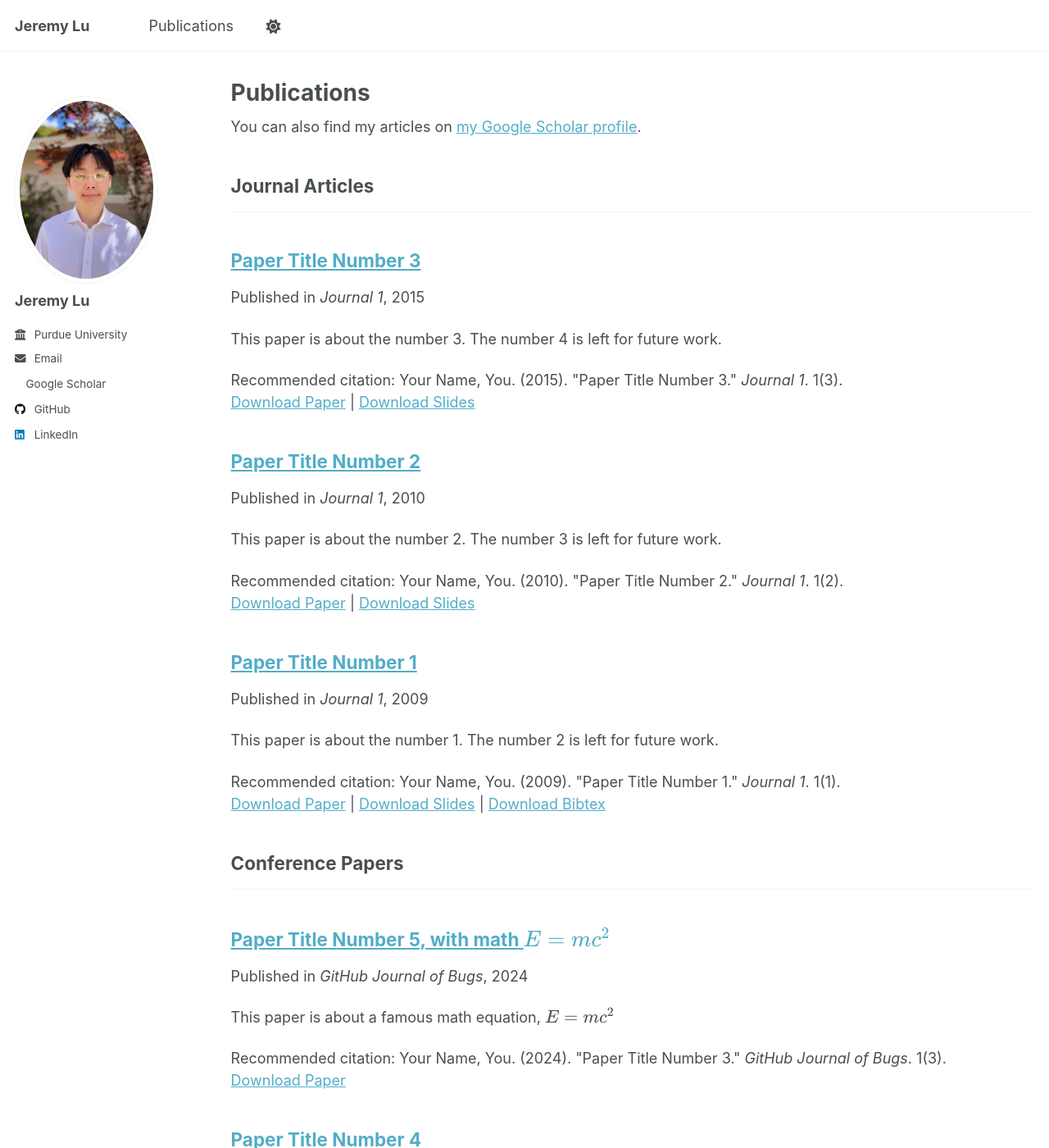
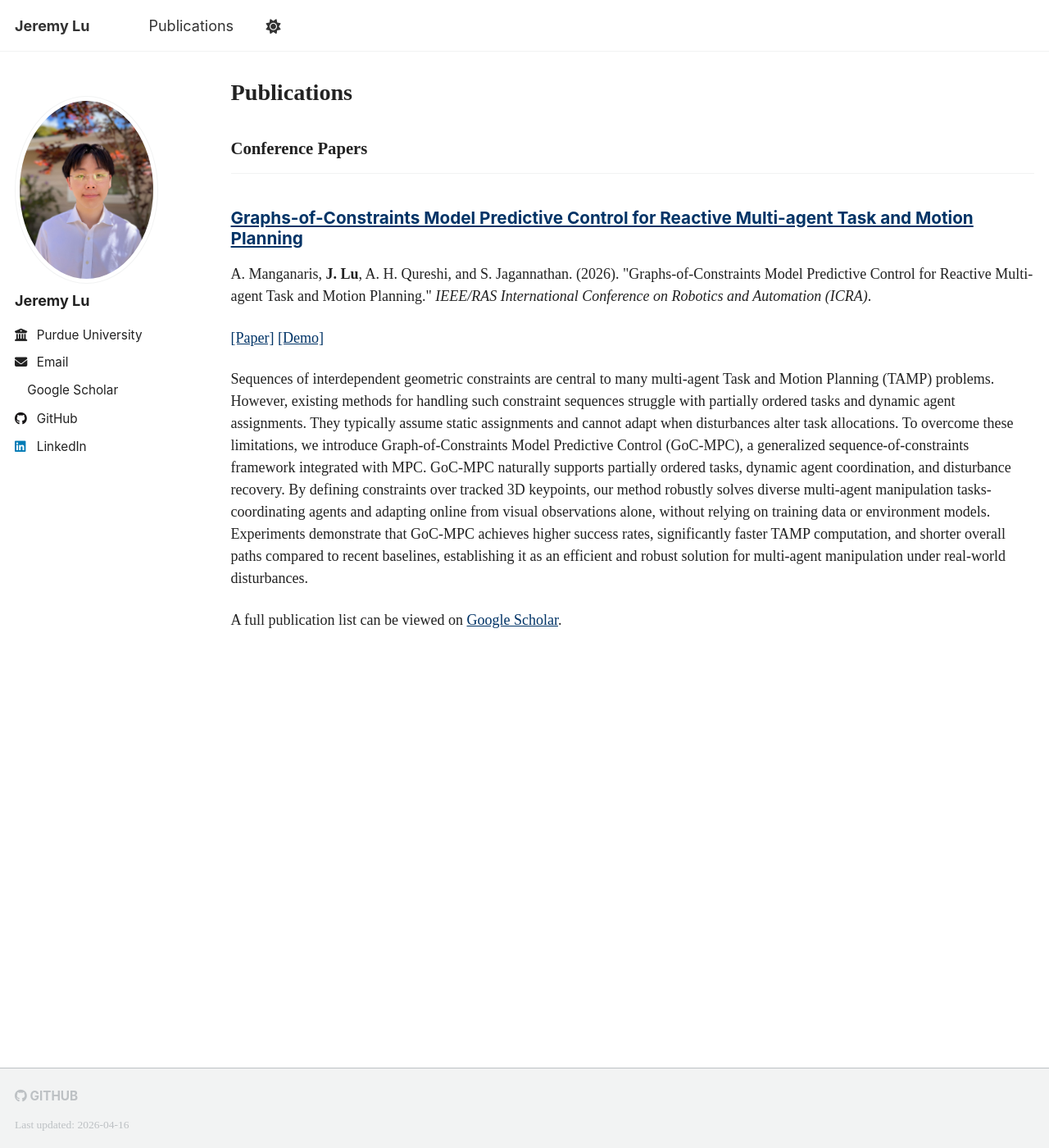
Before and after one commit to lu-jeremy/lu-jeremy.github.io, a Jekyll site: the page built from _pages/publications.html, in a window 1280 px wide and 1400 px high. Shown: the whole window at 82% size. Built offline with Jekyll 4.4.1, drawn with Linux system fonts in a browser that asks for light colours; a style sheet for code colours, icons or effects is not loaded; some of the changed text lies outside the part shown.

Commit message:
Update publications and files

```diff
--- a/_includes/archive-single.html
+++ b/_includes/archive-single.html
@@ -38,10 +38,18 @@
       <p class="page__meta"><i class="fa fa-clock" aria-hidden="true"></i> {% include read-time.html %}</p>
     {% endif %}
 
-        {% if post.collection == 'teaching' %}
+    {% if post.collection == 'publications' %}
+      {% if post.citation %}
+        <p>{{ post.citation }}</p>
+      {% endif %}
+      <p>
+        {% if post.paperurl %}<a href="{{ post.paperurl }}">[Paper]</a> {% endif %}
+        {% if post.demourl %}<a href="{{ post.demourl }}">[Demo]</a> {% endif %}
+        {% if post.slidesurl %}<a href="{{ post.slidesurl }}">[Slides]</a> {% endif %}
+        {% if post.bibtexurl %}<a href="{{ post.bibtexurl }}">[BibTeX]</a> {% endif %}
+      </p>
+    {% elsif post.collection == 'teaching' %}
       <p> {{ post.type }}, <i>{{ post.venue }}</i>, {{ post.date | default: "1900-01-01" | date: "%Y" }} </p>
-        {% elsif post.collection == 'publications' %}
-          <p>Published in <i>{{ post.venue }}</i>, {{ post.date | default: "1900-01-01" | date: "%Y" }} </p>
     {% elsif post.date %}
       <p class="page__date"><strong><i class="fa fa-fw fa-calendar" aria-hidden="true"></i> {{ site.data.ui-text[site.locale].date_label | default: "Published:" }}</strong> <time datetime="{{ post.date | default: "1900-01-01" | date_to_xmlschema }}">{{ post.date | default: "1900-01-01" | date: "%B %d, %Y" }}</time></p>
     {% endif %}
@@ -52,33 +60,5 @@
       <p class="archive__item-excerpt" itemprop="description"><p>{{ post.excerpt | markdownify | remove: '<p>' | remove: '</p>' }}<strong><a href="{{ base_path }}{{ post.url }}" rel="permalink"> Read more</a></strong></p></p>
     {% endif %}
 
-    {% if post.citation and post.paperurl and post.slidesurl and post.bibtexurl %}
-      <p>Recommended citation: {{ post.citation }}<br /><a href="{{ post.paperurl }}">Download Paper</a> | <a href="{{ post.slidesurl }}">Download Slides</a> | <a href="{{ post.bibtexurl }}">Download Bibtex</a></p>
-    {% elsif post.citation and post.paperurl and post.slidesurl %}
-      <p>Recommended citation: {{ post.citation }}<br /><a href="{{ post.paperurl }}">Download Paper</a> | <a href="{{ post.slidesurl }}">Download Slides</a></p>
-    {% elsif post.citation and post.paperurl and post.bibtexurl %}
-      <p>Recommended citation: {{ post.citation }}<br /><a href="{{ post.paperurl }}">Download Paper</a> | <a href="{{ post.bibtexurl }}">Download Bibtex</a></p>
-    {% elsif post.citation and post.paperurl %}
-      <p>Recommended citation: {{ post.citation }}<br /><a href="{{ post.paperurl }}">Download Paper</a></p>
-    {% elsif post.citation and post.slidesurl and post.bibtexurl %}
-      <p>Recommended citation: {{ post.citation }}<br /><a href="{{ post.slidesurl }}">Download Slides</a> | <a href="{{ post.bibtexurl}}">Download Bibtex</a></p>
-    {% elsif post.citation and post.slidesurl %}
-      <p>Recommended citation: {{ post.citation }}<br /><a href="{{ post.slidesurl }}">Download Slides</a></p>
-    {% elsif post.citation and post.bibtexurl %}
-      <p>Recommended citation: {{ post.citation }}<br /><a href="{{ post.bibtexurl }}">Download Bibtex</a></p>
-    {% elsif post.citation %}
-      <p>Recommended citation: {{ post.citation }}</p>
-    {% elsif post.paperurl and post.bibtexurl %}
-      <p><a href=" {{ post.paperurl }} ">Download Paper</a> | <a href="{{ post.bibtexurl }}">Download Bibtex</a></p>
-    {% elsif post.paperurl %}
-      <p><a href=" {{ post.paperurl }} ">Download Paper</a></p>
-    {% elsif post.slidesurl and post.bibtexurl %}
-      <p><a href="{{ post.slidesurl }}">Download Slides</a> | <a href="{{ post.bibtexurl }}">Download Bibtex</a></p>
-    {% elsif post.slidesurl %}
-      <p><a href="{{ post.slidesurl }}">Download Slides</a></p>
-    {% elsif post.bibtexurl %}
-      <p><a href="{{ post.bibtexurl }}">Download Bibtex</a></p>
-    {% endif %}
-
   </article>
 </div>
--- a/_includes/head/custom.html
+++ b/_includes/head/custom.html
@@ -2,6 +2,10 @@
 
 <!-- start custom head snippets -->
 <link rel="stylesheet" href="https://cdnjs.cloudflare.com/ajax/libs/font-awesome/6.4.0/css/all.min.css">
+
+{% if page.robots %}
+  <meta name="robots" content="{{ page.robots }}">
+{% endif %}
 
 <!-- Support for Academicons -->
 <link rel="stylesheet" href="https://cdn.jsdelivr.net/gh/jpswalsh/academicons@1/css/academicons.min.css">
--- a/_pages/publications.html
+++ b/_pages/publications.html
@@ -4,10 +4,6 @@
 permalink: /publications/
 author_profile: true
 ---
-
-{% if site.author.googlescholar %}
-  <div class="wordwrap">You can also find my articles on <a href="{{site.author.googlescholar}}">my Google Scholar profile</a>.</div>
-{% endif %}
 
 {% include base_path %}
 
@@ -31,3 +27,8 @@
     {% include archive-single.html %}
   {% endfor %}
 {% endif %}
+
+
+{% if site.author.googlescholar %}
+  <div class="wordwrap">A full publication list can be viewed on <a href="{{site.author.googlescholar}}">Google Scholar</a>.</div>
+{% endif %}
--- a/_publications/2009-10-01-paper-title-number-1.md
+++ /dev/null
@@ -1,14 +0,0 @@
----
-title: "Paper Title Number 1"
-collection: publications
-category: manuscripts
-permalink: /publication/2009-10-01-paper-title-number-1
-excerpt: 'This paper is about the number 1. The number 2 is left for future work.'
-date: 2009-10-01
-venue: 'Journal 1'
-slidesurl: 'http://academicpages.github.io/files/slides1.pdf'
-paperurl: 'http://academicpages.github.io/files/paper1.pdf'
-bibtexurl: 'http://academicpages.github.io/files/bibtex1.bib'
-citation: 'Your Name, You. (2009). &quot;Paper Title Number 1.&quot; <i>Journal 1</i>. 1(1).'
----
-The contents above will be part of a list of publications, if the user clicks the link for the publication than the contents of section will be rendered as a full page, allowing you to provide more information about the paper for the reader. When publications are displayed as a single page, the contents of the above "citation" field will automatically be included below this section in a smaller font.
--- a/_publications/2010-10-01-paper-title-number-2.md
+++ /dev/null
@@ -1,14 +0,0 @@
----
-title: "Paper Title Number 2"
-collection: publications
-category: manuscripts
-permalink: /publication/2010-10-01-paper-title-number-2
-excerpt: 'This paper is about the number 2. The number 3 is left for future work.'
-date: 2010-10-01
-venue: 'Journal 1'
-slidesurl: 'http://academicpages.github.io/files/slides2.pdf'
-paperurl: 'http://academicpages.github.io/files/paper2.pdf'
-citation: 'Your Name, You. (2010). &quot;Paper Title Number 2.&quot; <i>Journal 1</i>. 1(2).'
----
-
-The contents above will be part of a list of publications, if the user clicks the link for the publication than the contents of section will be rendered as a full page, allowing you to provide more information about the paper for the reader. When publications are displayed as a single page, the contents of the above "citation" field will automatically be included below this section in a smaller font.
--- a/_publications/2015-10-01-paper-title-number-3.md
+++ /dev/null
@@ -1,14 +0,0 @@
----
-title: "Paper Title Number 3"
-collection: publications
-category: manuscripts
-permalink: /publication/2015-10-01-paper-title-number-3
-excerpt: 'This paper is about the number 3. The number 4 is left for future work.'
-date: 2015-10-01
-venue: 'Journal 1'
-slidesurl: 'http://academicpages.github.io/files/slides3.pdf'
-paperurl: 'http://academicpages.github.io/files/paper3.pdf'
-citation: 'Your Name, You. (2015). &quot;Paper Title Number 3.&quot; <i>Journal 1</i>. 1(3).'
----
-
-The contents above will be part of a list of publications, if the user clicks the link for the publication than the contents of section will be rendered as a full page, allowing you to provide more information about the paper for the reader. When publications are displayed as a single page, the contents of the above "citation" field will automatically be included below this section in a smaller font.
--- a/_publications/2025-06-08-paper-title-number-5.md
+++ /dev/null
@@ -1,13 +0,0 @@
----
-title: "Paper Title Number 5, with math $$E=mc^2$$"
-collection: publications
-category: conferences
-permalink: /publication/2024-02-17-paper-title-number-4
-excerpt: 'This paper is about a famous math equation, $$E=mc^2$$'
-date: 2024-02-17
-venue: 'GitHub Journal of Bugs'
-paperurl: 'http://academicpages.github.io/files/paper3.pdf'
-citation: 'Your Name, You. (2024). &quot;Paper Title Number 3.&quot; <i>GitHub Journal of Bugs</i>. 1(3).'
----
-
-Using [MathJax](https://www.mathjax.org/) in the description is supported - $$E=mc^2$$ - however, the use must be mindful that the default delimiters are `$$...$$` and `\\[...\\]` which differs from the `$...$` that is typically expected.
--- /dev/null
+++ b/_publications/2026-05-19-goc-mpc.md
@@ -0,0 +1,16 @@
+---
+title: "Graphs-of-Constraints Model Predictive Control for Reactive Multi-agent Task and Motion Planning"
+collection: publications
+category: conferences
+permalink: /publication/2026-goc-mpc
+date: 2026-05-19
+venue: 'IEEE/RAS International Conference on Robotics and Automation (ICRA)'
+paperurl: 'https://arxiv.org/abs/2603.18400'
+demourl: 'https://sites.google.com/view/goc-mpc/home'
+citation: 'A. Manganaris, <b>J. Lu</b>, A. H. Qureshi, and S. Jagannathan. (2026). &quot;Graphs-of-Constraints Model Predictive Control for Reactive Multi-agent Task and Motion Planning.&quot; <i>IEEE/RAS International Conference on Robotics and Automation (ICRA)</i>.'
+excerpt: "Sequences of interdependent geometric constraints are central to many multi-agent Task and Motion Planning (TAMP) problems. However, existing methods for handling such constraint sequences struggle with partially ordered tasks and dynamic agent assignments. They typically assume static assignments and cannot adapt when disturbances alter task allocations. To overcome these limitations, we introduce Graph-of-Constraints Model Predictive Control (GoC-MPC), a generalized sequence-of-constraints framework integrated with MPC. GoC-MPC naturally supports partially ordered tasks, dynamic agent coordination, and disturbance recovery. By defining constraints over tracked 3D keypoints, our method robustly solves diverse multi-agent manipulation tasks-coordinating agents and adapting online from visual observations alone, without relying on training data or environment models. Experiments demonstrate that GoC-MPC achieves higher success rates, significantly faster TAMP computation, and shorter overall paths compared to recent baselines, establishing it as an efficient and robust solution for multi-agent manipulation under real-world disturbances."
+---
+
+(**Accepted at ICRA 2026**)
+
+[arXiv pre-print](https://arxiv.org/abs/2603.18400) | [Demo Website](https://sites.google.com/view/goc-mpc/home)
--- a/_sass/_themes.scss
+++ b/_sass/_themes.scss
@@ -14,7 +14,7 @@
 $indent-var                 : 1.3em;
 
 /* System typefaces */
-$serif                      : Georgia, Times, serif;
+$serif                      : "Times New Roman", Times, "Liberation Serif", serif;
 $sans-serif                 : -apple-system, ".SFNSText-Regular", "San Francisco", "Roboto", "Segoe UI", "Helvetica Neue", "Lucida Grande", Arial, sans-serif;
 $monospace                  : Monaco, Consolas, "Lucida Console", monospace;
 
@@ -24,7 +24,7 @@
 
 /* Serif typefaces */
 $georgia                    : Georgia, serif;
-$times                      : Times, serif;
+$times                      : "Times New Roman", Times, serif;
 $bodoni                     : "Bodoni MT", serif;
 $calisto                    : "Calisto MT", serif;
 $garamond                   : Garamond, serif;
@@ -33,14 +33,14 @@
 $type-size-1                : 2.441em;  // ~39.056px
 $type-size-2                : 1.953em;  // ~31.248px
 $type-size-3                : 1.563em;  // ~25.008px
-$type-size-4                : 1.25em;   // ~20px
+$type-size-4                : 1.15em;   // ~18.4px
 $type-size-5                : 1em;      // ~16px
-$type-size-6                : 0.75em;   // ~12px
-$type-size-7                : 0.6875em; // ~11px
+$type-size-6                : 0.85em;   // ~13.6px
+$type-size-7                : 0.75em;   // ~12px
 $type-size-8                : 0.625em;  // ~10px
 
-$global-font-family         : $sans-serif;
-$header-font-family         : $sans-serif;
+$global-font-family         : $serif;
+$header-font-family         : $serif;
 $caption-font-family        : $serif;
 
 /* ==========================================================================
--- a/_sass/theme/_default_light.scss
+++ b/_sass/theme/_default_light.scss
@@ -36,12 +36,12 @@
     --global-code-background-color      : #fafafa;
     --global-code-text-color            : #{$darker-gray};
     --global-fig-caption-color          : mix(#fff,  #{$dark-gray}, 25%);
-    --global-link-color                 : #52adc8;
-    --global-link-color-hover           : mix(#000, #2f7f93, 25%);
-    --global-link-color-visited         : mix(#fff, #2f7f93, 25%);
-    --global-masthead-link-color        : #{$dark-gray};
-    --global-masthead-link-color-hover  : mix(#000, #{$gray}, 25%);
-    --global-text-color                 : #{$dark-gray};
+    --global-link-color                 : #003366;
+    --global-link-color-hover           : #005599;
+    --global-link-color-visited         : #003366;
+    --global-masthead-link-color        : #333;
+    --global-masthead-link-color-hover  : #000;
+    --global-text-color                 : #222;
     --global-text-color-light           : #{$light-gray};
     --global-thead-color                : #{$lighter-gray};
 }
```
Also changed, not shown: _pages/about.md (+11 -7 lines), _pages/sjd-midterm-report.md (added, +16 -0 lines), _publications/2024-02-17-paper-title-number-4.md (deleted, +0 -13 lines), 1 other file. Lines whose indentation alone changed are shown as unchanged.
